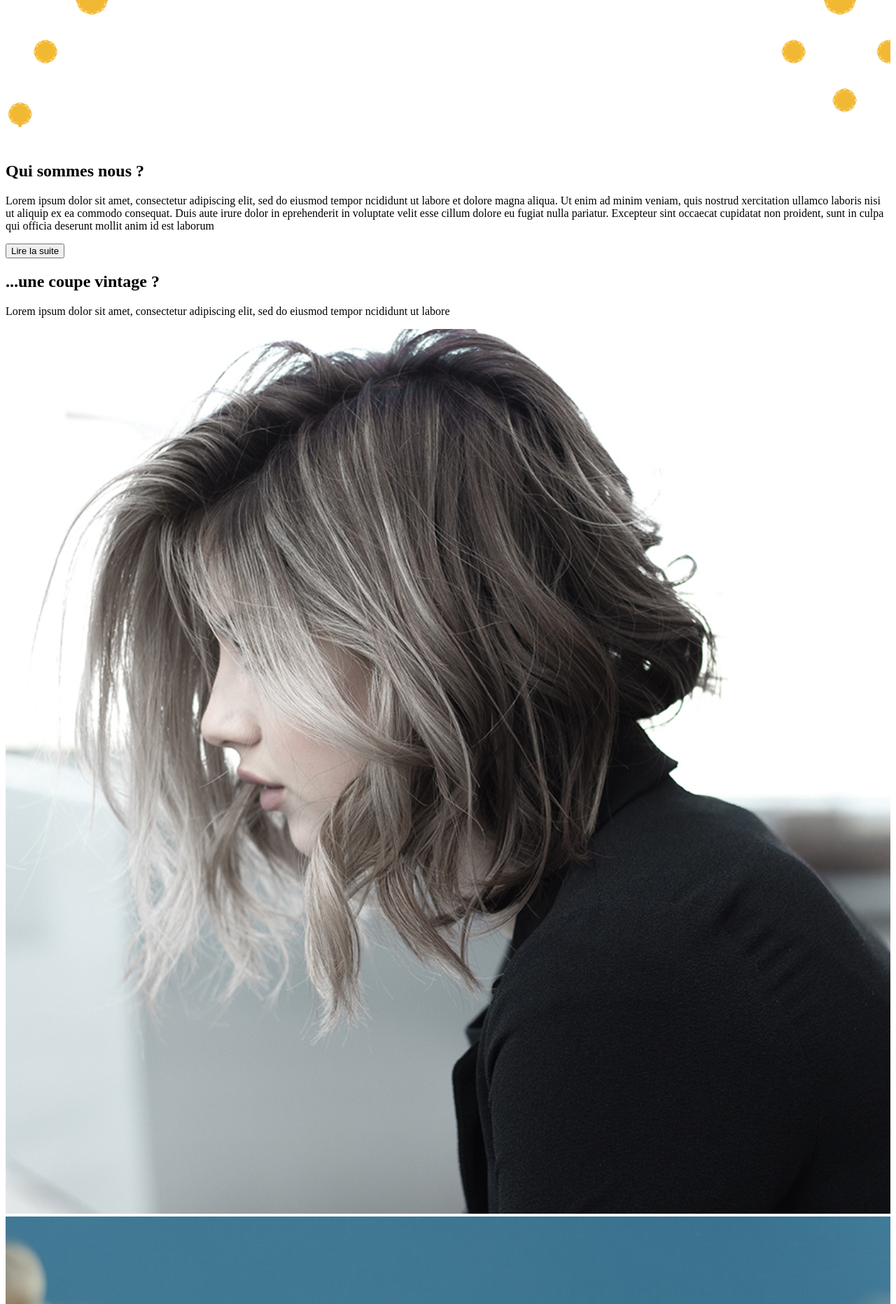
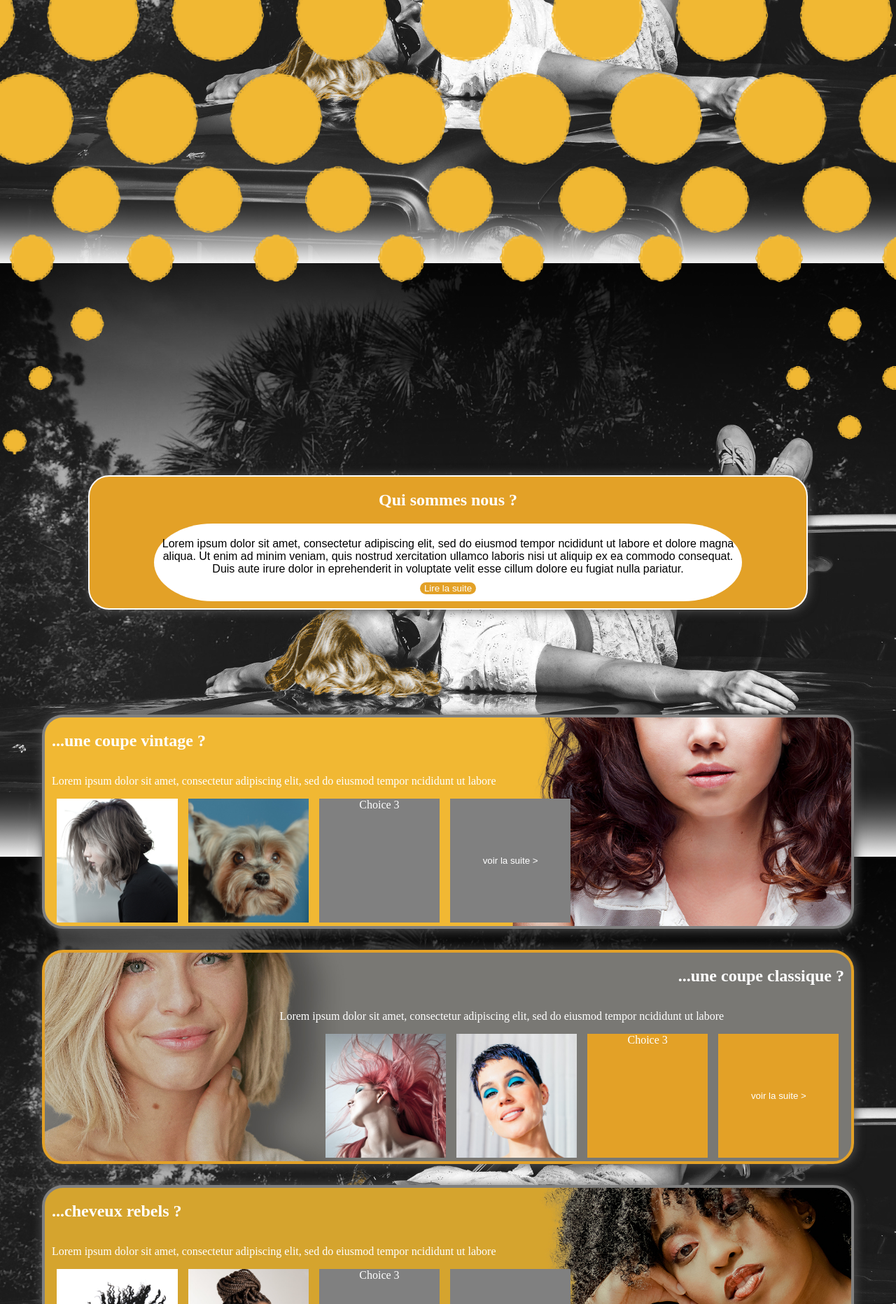
Before and after one commit to sophiewright31/Projet-1-Le-Petit-Vintage, a PHP site: page /accueil.php in a window 1280 px wide. Shown: the part 1320-3183 px from the top of the page at 70% size. Run offline with PHP 8.4, Linux system fonts and the light colour scheme.

Commit message:
Modif du 24/03

```diff
--- a/accueil.php
+++ b/accueil.php
@@ -40,9 +40,7 @@
                                ullamco laboris nisi ut aliquip ex ea commodo
                                consequat. Duis aute irure dolor in
                                eprehenderit in voluptate velit esse cillum
-                               dolore eu fugiat nulla pariatur. Excepteur sint
-                               occaecat cupidatat non proident, sunt in culpa
-                               qui officia deserunt mollit anim id est laborum</p>
+                               dolore eu fugiat nulla pariatur.</p>
       <button class="card-who-button" href="Qui-sommes-nous?.php">Lire la suite</button>
     </div>
   </div>
@@ -68,12 +66,12 @@
 </section>
 
 <section class="which">
-  <div class="card-classique middle-card">
-    <div class="card-header middle-card">
+  <div class="card-classique">
+    <div class="card-header">
       <h2>...une coupe classique ?</h2>
     </div>
-    <div class="card-body middle-card">
-      <p class="card-text middle-card">Lorem ipsum dolor sit amet, consectetur
+    <div class="card-body">
+      <p class="card-text">Lorem ipsum dolor sit amet, consectetur
                                        adipiscing elit, sed do eiusmod tempor
                                        ncididunt ut labore</p>
     </div>
--- a/src/styleAccueil.css
+++ b/src/styleAccueil.css
@@ -219,14 +212,232 @@
   .rebel-choice {
     display: flex;
     justify-content: space-around;
-    font-size: 12px;
     width: 65%;
-    height: 60px;
-    margin-left: 5px;
+    height: auto;
+    padding-bottom: 5px;
+    margin-left: 10px;
+    margin-right: 10px;
+  }
+}
+
+/* PC */
+@media screen and (min-width: 800px) {
+  body {
+      width: 100%;
+      margin:0;
+      paddin:0;
+      background-image: url("background/BG_Accueil_Le_Petit_Vintage_PC.jpg");
+      background-repeat: no-repeat;
+      background-position: center center;
+      background-attachment: fixed;
+      background-size: cover;
+  }
+
+  .header {
+      padding-top: 50px;
+  }
+
+  .header-content {
+      display: flex;
+      width: 100%;
+  }
+
+  .Logo {
+      display: flex;
+      justify-content: center;
+      height: 50%;
+      width: 100%;
+      padding:5px;
+  }
+
+  .menu {
+    text-align: center;
+    color: #E3A127;
+    text-decoration: double underline overline #E3A127;
+    font-family: "Eurostile", sans-serif;
+  }
+
+  .tramme {
+    text-align: center;
+    margin-top: 490px;
+    padding-left: 0px;
+    padding-right: 0px;
+  }
+
+  .who {
+    margin-top: 0px;
+    margin-bottom: 150px;
+  }
+
+  .card-who {
+    align-items: center;
+    text-align: center;
+    border: 2px solid white;
+    background-color: #E3A127;
+    border-radius: 30px;
+    width: 80%;
+    height: auto;
+    margin: auto;
+    display: flex;
+    flex-direction: column;
+    box-shadow: 1px 1px 15px #555;
+  }
+
+  .card-who-header {
+    color: white;
+  }
+
+  .card-who-body {
+    align-items: center;
+    display: flex;
+    flex-direction: column;
+    background-color: white;
+    width: 80%;
+    height: auto;
+    padding: 10px 10px;
+    margin-bottom: 10px;
+    border-radius: 10% / 50%;
+  }
+
+  .card-who-body p {
+    margin: 10px 0px;
+  }
+
+  .card-who-text {
+    font-family:  "Eurostile", sans-serif;
+  }
+
+  .card-who-button {
+    border: none;
+    color: white;
+    border-radius: 10px;
+    height: auto;
+    background-color: #E3A127;
+    width: auto;
+  }
+
+  button:hover {
+    text-decoration: underline;
+  }
+
+  .which {
+    margin-top: 0px;
+    margin-bottom: 30px;
+  }
+
+  .card-header {
+    color: white;
+    height: auto;
+    margin-left: 10px;
     margin-right: 10px;
   }
 
-  .middle-card {
+  .card-body {
+    color: white;
+    height: auto;
+    width: 70%;
+    margin-left: 10px;
+    margin-right: 10px;
   }
 
+  .card-text {
+    font-family: Arial sans-serif;
+  }
+
+  .card-button {
+    border: none;
+    background-color: transparent;
+    color: white;
+    height: 100%;
+    width: 100%;
+  }
+
+  article {
+    text-align: center;
+    height: auto;
+    width: 23%;
+    background-color: grey;
+    color: white;
+  }
+
+  .color-choise {
+    background-color: #E3A127;
+  }
+
+  .card-vintage {
+    background-image: url("Cards/pretty-woman-1.jpg");
+    background-repeat: no-repeat;
+    background-position: center;
+    background-size: 115%;
+    border: 4px solid grey;
+    border-radius: 30px;
+    width: 90%;
+    height: auto;
+    margin: auto;
+    display: flex;
+    flex-direction: column;
+    box-shadow: 1px 1px 15px #555;
+  }
+
+  .vintage-choice {
+    display: flex;
+    justify-content: space-around;
+    width: 65%;
+    height: auto;
+    padding-bottom: 5px;
+    margin-left: 10px;
+    margin-right: 10px;
+  }
+
+  .card-classique {
+    background-image: url("Cards/pretty-woman-2.jpg");
+    background-repeat: no-repeat;
+    background-position: center;
+    background-size: 115%;
+    border: 4px solid #E3A127;
+    border-radius: 30px;
+    width: 90%;
+    height: auto;
+    margin: auto;
+    display: flex;
+    flex-direction: column;
+    align-items: flex-end;
+    box-shadow: 1px 1px 15px #555;
+  }
+
+  .classique-choice {
+    display: flex;
+    justify-content: space-around;
+    width: 65%;
+    height: auto;
+    padding-bottom: 5px;
+    margin-left: 10px;
+    margin-right: 10px;
+  }
+
+
+  .card-rebel {
+    background-image: url("Cards/pretty-woman-3.jpg");
+    background-repeat: no-repeat;
+    background-position: center;
+    background-size: 115%;
+    border: 4px solid grey;
+    border-radius: 30px;
+    width: 90%;
+    height: auto;
+    margin: auto;
+    display: flex;
+    flex-direction: column;
+    box-shadow: 1px 1px 15px #555;
+  }
+
+  .rebel-choice {
+    display: flex;
+    justify-content: space-around;
+    width: 65%;
+    height: auto;
+    padding-bottom: 5px;
+    margin-left: 10px;
+    margin-right: 10px;
+  }
 }
```
Also changed, not shown: other parts of src/styleAccueil.css (+33 -40 lines).
